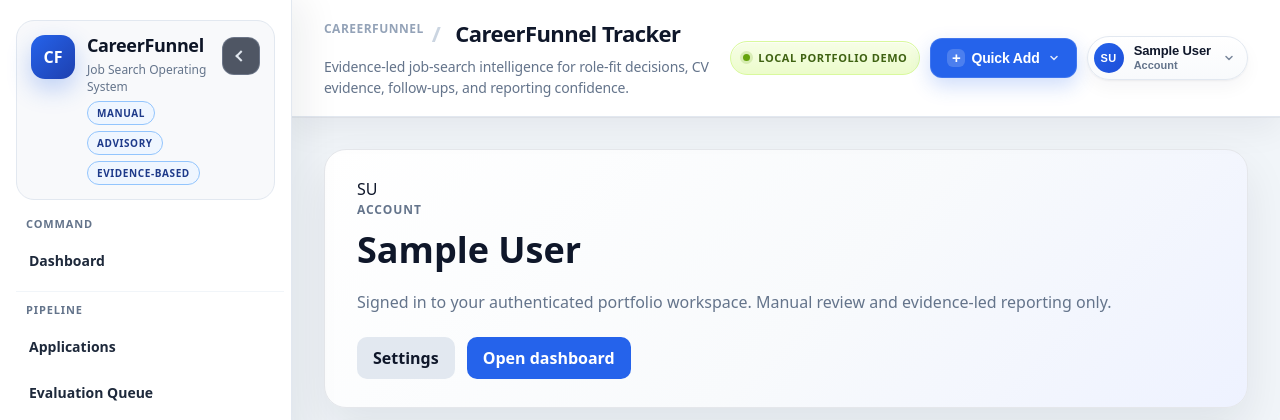
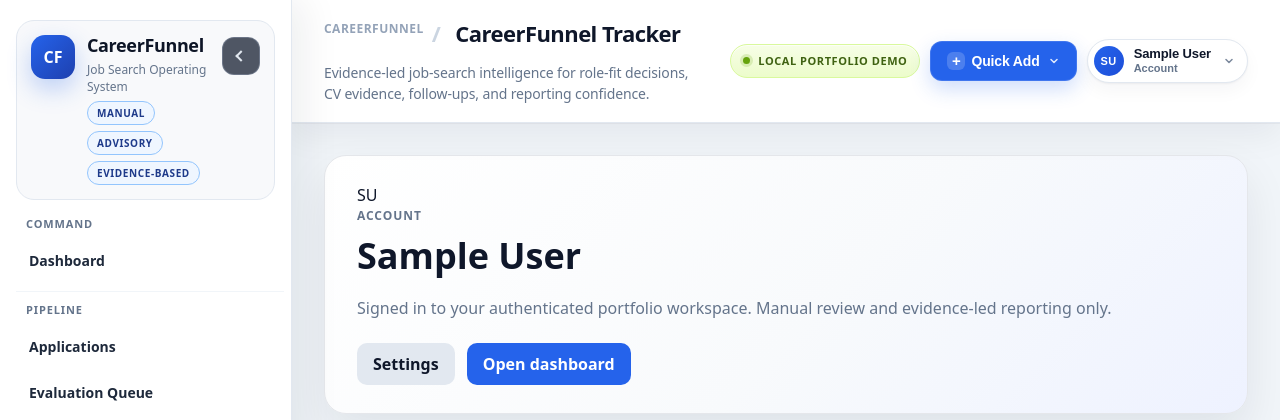
Before and after one commit to aminul-portfolio/careerfunnel-tracker, a Django app: page /accounts/profile/ in a window 1280 px wide. Shown: the top 420 px of the page. Run offline with Django 5.2, Linux system fonts and the light colour scheme; the visitor is signed in with stand-in values (Sample User, id 1); data that the repository does not hold is empty.

Commit message:
Polish topbar and messages premium UX

```diff
--- a/static/css/layout.css
+++ b/static/css/layout.css
@@ -319,6 +319,170 @@
     padding-top: 2px;
 }
 
+.cf-shell-topbar {
+    background: var(--cf-premium-surface);
+    border-bottom: 1px solid var(--cf-premium-border-soft);
+    box-shadow: var(--topbar-shadow);
+}
+
+.cf-shell-topbar-inner {
+    gap: 24px;
+}
+
+.cf-shell-topbar-main {
+    align-items: center;
+}
+
+.cf-shell-topbar-heading {
+    display: grid;
+    gap: 6px;
+}
+
+.cf-shell-breadcrumb .cf-breadcrumb-list {
+    margin: 0;
+    padding: 0;
+}
+
+.cf-shell-topbar-title {
+    color: var(--cf-premium-ink);
+}
+
+.cf-shell-topbar-subtitle {
+    color: var(--cf-premium-muted);
+    max-width: 760px;
+}
+
+.cf-shell-topbar-actions {
+    justify-content: flex-end;
+}
+
+.cf-shell-topbar-actions-cluster {
+    justify-content: flex-end;
+}
+
+.cf-shell-topbar-badge {
+    background: var(--cf-premium-success-bg);
+    color: var(--cf-premium-success-text);
+    border-color: var(--cf-premium-success-border);
+}
+
+.cf-shell-topbar-button {
+    transition:
+        background-color var(--motion-fast),
+        border-color var(--motion-fast),
+        color var(--motion-fast),
+        box-shadow var(--motion-fast),
+        transform var(--motion-fast);
+}
+
+.cf-shell-topbar-button:focus-visible {
+    outline: 0;
+    box-shadow: var(--focus-ring);
+}
+
+.cf-shell-topbar-menu {
+    position: relative;
+}
+
+.cf-shell-topbar-menu-panel {
+    background: var(--cf-premium-surface);
+    border-color: var(--cf-premium-border-soft);
+    box-shadow: var(--cf-premium-shadow-panel);
+}
+
+.cf-shell-user-menu .account-pill {
+    background: var(--cf-premium-surface);
+    border-color: var(--cf-premium-border-soft);
+}
+
+.cf-shell-user-menu .account-pill:hover,
+.cf-shell-user-menu .account-pill:focus-visible {
+    border-color: var(--cf-premium-border-strong);
+    box-shadow: var(--cf-premium-shadow-soft);
+}
+
+.cf-shell-auth-links {
+    display: flex;
+    align-items: center;
+    gap: var(--topbar-action-gap);
+    flex-wrap: wrap;
+}
+
+.cf-shell-messages {
+    display: grid;
+    gap: 10px;
+    margin: 0 0 18px;
+}
+
+.cf-shell-message {
+    display: flex;
+    align-items: flex-start;
+    gap: 10px;
+    padding: 12px 14px;
+    color: var(--cf-premium-neutral-text);
+    background: var(--cf-premium-neutral-bg);
+    border: 1px solid var(--cf-premium-neutral-border);
+    border-radius: var(--cf-premium-radius-md);
+    box-shadow: var(--cf-premium-shadow-soft);
+}
+
+.cf-shell-message::before {
+    content: "";
+    width: 8px;
+    height: 8px;
+    margin-top: 7px;
+    background: var(--cf-premium-muted);
+    border-radius: 999px;
+    flex-shrink: 0;
+}
+
+.cf-shell-message-success {
+    color: var(--cf-premium-success-text);
+    background: var(--cf-premium-success-bg);
+    border-color: var(--cf-premium-success-border);
+}
+
+.cf-shell-message-success::before {
+    background: var(--color-success);
+}
+
+.cf-shell-message-warning {
+    color: var(--cf-premium-warning-text);
+    background: var(--cf-premium-warning-bg);
+    border-color: var(--cf-premium-warning-border);
+}
+
+.cf-shell-message-warning::before {
+    background: var(--color-warning);
+}
+
+.cf-shell-message-error {
+    color: var(--cf-premium-danger-text);
+    background: var(--cf-premium-danger-bg);
+    border-color: var(--cf-premium-danger-border);
+}
+
+.cf-shell-message-error::before {
+    background: var(--color-danger);
+}
+
+.cf-shell-message-info {
+    color: var(--cf-premium-info-text);
+    background: var(--cf-premium-info-bg);
+    border-color: var(--cf-premium-info-border);
+}
+
+.cf-shell-message-info::before {
+    background: var(--cf-premium-primary);
+}
+
+.cf-shell-message-content {
+    min-width: 0;
+    line-height: 1.5;
+    font-size: 14px;
+    font-weight: 650;
+}
+
 .cf-sidebar-overlay {
     position: fixed;
     inset: 0;
@@ -444,6 +608,14 @@
         width: 100%;
         justify-content: flex-start;
     }
+
+    .cf-shell-auth-links {
+        width: 100%;
+    }
+
+    .cf-shell-auth-links .topbar__auth-link {
+        flex: 1 1 160px;
+    }
 }
 
 @media (min-width: 901px) {
--- a/templates/partials/messages.html
+++ b/templates/partials/messages.html
@@ -1 +1,12 @@
-{% if messages %}<div class="message-stack">{% for message in messages %}<div class="message message-{{ message.tags }}">{{ message }}</div>{% endfor %}</div>{% endif %}
+{% if messages %}
+<div class="message-stack cf-shell-messages" aria-label="Notifications">
+    {% for message in messages %}
+        <div
+            class="message message-{{ message.tags }} cf-shell-message{% if 'success' in message.tags %} cf-shell-message-success{% elif 'warning' in message.tags %} cf-shell-message-warning{% elif 'error' in message.tags %} cf-shell-message-error{% else %} cf-shell-message-info{% endif %}"
+            {% if 'error' in message.tags or 'warning' in message.tags %}role="alert"{% else %}role="status"{% endif %}
+        >
+            <span class="cf-shell-message-content">{{ message }}</span>
+        </div>
+    {% endfor %}
+</div>
+{% endif %}
--- a/templates/partials/navbar.html
+++ b/templates/partials/navbar.html
@@ -1,9 +1,9 @@
-<header class="topbar cf-topbar cf-topbar-premium">
-    <div class="topbar__inner">
-        <div class="cf-topbar-start topbar__identity">
+<header class="topbar cf-topbar cf-topbar-premium cf-shell-topbar" aria-label="Application header">
+    <div class="topbar__inner cf-shell-topbar-inner">
+        <div class="cf-topbar-start topbar__identity cf-shell-topbar-main">
             <button
                 type="button"
-                class="cf-sidebar-reopen-btn"
+                class="cf-sidebar-reopen-btn cf-shell-topbar-button"
                 id="sidebar-reopen-btn"
                 aria-label="Expand sidebar"
                 aria-controls="app-sidebar"
@@ -21,7 +21,7 @@
             </button>
             <button
                 type="button"
-                class="cf-mobile-nav-toggle"
+                class="cf-mobile-nav-toggle cf-shell-topbar-button"
                 id="mobile-nav-toggle"
                 aria-controls="app-sidebar"
                 aria-expanded="false"
@@ -31,38 +31,39 @@
                 <span class="cf-mobile-nav-toggle-bar" aria-hidden="true"></span>
                 <span class="cf-mobile-nav-toggle-bar" aria-hidden="true"></span>
             </button>
-            <div class="cf-topbar-heading topbar__heading topbar__identity-block">
-                <nav class="cf-breadcrumb topbar__breadcrumb" aria-label="Breadcrumb">
+            <div class="cf-topbar-heading topbar__heading topbar__identity-block cf-shell-topbar-heading">
+                <nav class="cf-breadcrumb topbar__breadcrumb cf-shell-breadcrumb" aria-label="Breadcrumb">
                     <ol class="cf-breadcrumb-list">
                         <li class="cf-breadcrumb-item">CareerFunnel</li>
-                        <li class="cf-breadcrumb-item cf-breadcrumb-item-current topbar__title" aria-current="page">
+                        <li class="cf-breadcrumb-item cf-breadcrumb-item-current topbar__title cf-shell-topbar-title" aria-current="page">
                             {% block page_heading %}CareerFunnel Tracker{% endblock %}
                         </li>
                     </ol>
                 </nav>
                 {% block topbar_subtitle %}
-                <p class="cf-topbar-subtitle topbar__subtitle">Evidence-led job-search intelligence for role-fit decisions, CV evidence, follow-ups, and reporting confidence.</p>
+                <p class="cf-topbar-subtitle topbar__subtitle cf-shell-topbar-subtitle">Evidence-led job-search intelligence for role-fit decisions, CV evidence, follow-ups, and reporting confidence.</p>
                 {% endblock %}
                 {% block topbar_actions %}{% endblock %}
             </div>
         </div>
-        <div class="topbar-actions cf-topbar-actions topbar__actions">
-            <div class="topbar__actions-cluster">
-                <span class="topbar__environment cf-env-badge topbar__badge">
+        <div class="topbar-actions cf-topbar-actions topbar__actions cf-shell-topbar-actions" aria-label="Header actions">
+            <div class="topbar__actions-cluster cf-shell-topbar-actions-cluster">
+                <span class="topbar__environment cf-env-badge topbar__badge cf-shell-topbar-badge">
                     <span class="topbar__environment-dot" aria-hidden="true"></span>
                     Local Portfolio Demo
                 </span>
                 {% if request.user.is_authenticated %}
                     <div
-                        class="topbar__menu topbar__menu--quick-add cf-quick-add topbar__quick-add"
+                        class="topbar__menu topbar__menu--quick-add cf-quick-add topbar__quick-add cf-shell-topbar-menu"
                         data-topbar-menu
                     >
                         <button
                             type="button"
-                            class="topbar__button cf-menu-trigger btn btn-primary topbar__quick-add-trigger"
+                            class="topbar__button cf-menu-trigger btn btn-primary topbar__quick-add-trigger cf-shell-topbar-button"
                             data-topbar-menu-trigger
                             aria-expanded="false"
                             aria-haspopup="true"
+                            aria-label="Open quick add menu"
                         >
                             <span class="topbar__quick-add-icon" aria-hidden="true">+</span>
                             Quick Add
@@ -70,17 +71,17 @@
                                 <path d="M3 4.5L6 7.5L9 4.5" stroke="currentColor" stroke-width="1.5" stroke-linecap="round" stroke-linejoin="round"/>
                             </svg>
                         </button>
-                        <ul class="topbar__menu-panel cf-menu-panel" role="menu" hidden>
+                        <ul class="topbar__menu-panel cf-menu-panel cf-shell-topbar-menu-panel" role="menu" aria-label="Quick add" hidden>
                             <li role="none"><a href="{% url 'applications:application_create' %}" role="menuitem">Add Application</a></li>
                             <li role="none"><a href="{% url 'daily_log:daily_log_create' %}" role="menuitem">Add Daily Log</a></li>
                             <li role="none"><a href="{% url 'weekly_review:weekly_review_create' %}" role="menuitem">Add Weekly Review</a></li>
                             <li role="none"><a href="{% url 'notes:note_create' %}" role="menuitem">Add Note</a></li>
                         </ul>
                     </div>
-                    <div class="topbar__menu topbar__menu--user cf-user-menu topbar__user topbar__account" data-topbar-menu>
+                    <div class="topbar__menu topbar__menu--user cf-user-menu topbar__user topbar__account cf-shell-user-menu" data-topbar-menu>
                         <button
                             type="button"
-                            class="topbar__button cf-menu-trigger user-pill topbar__user-pill account-pill"
+                            class="topbar__button cf-menu-trigger user-pill topbar__user-pill account-pill cf-shell-topbar-button"
                             data-topbar-menu-trigger
                             aria-expanded="false"
                             aria-haspopup="true"
@@ -95,7 +96,7 @@
                                 <path d="M3 4.5L6 7.5L9 4.5" stroke="currentColor" stroke-width="1.5" stroke-linecap="round" stroke-linejoin="round"/>
                             </svg>
                         </button>
-                        <ul class="topbar__menu-panel cf-menu-panel account-menu-panel" role="menu" hidden>
+                        <ul class="topbar__menu-panel cf-menu-panel account-menu-panel cf-shell-topbar-menu-panel" role="menu" aria-label="Account" hidden>
                             <li class="account-menu-header" role="none">
                                 <span class="account-menu-header__label">Signed in as</span>
                                 <strong class="account-menu-header__name">{{ account_display_name }}</strong>
@@ -111,8 +112,10 @@
                         </ul>
                     </div>
                 {% else %}
-                    <a href="{% url 'accounts:login' %}" class="btn btn-secondary topbar__button topbar__auth-link">Sign in</a>
-                    <a href="{% url 'accounts:register' %}" class="btn btn-primary topbar__button topbar__auth-link">Create account</a>
+                    <div class="cf-shell-auth-links" aria-label="Authentication links">
+                        <a href="{% url 'accounts:login' %}" class="btn btn-secondary topbar__button topbar__auth-link cf-shell-topbar-button">Sign in</a>
+                        <a href="{% url 'accounts:register' %}" class="btn btn-primary topbar__button topbar__auth-link cf-shell-topbar-button">Create account</a>
+                    </div>
                 {% endif %}
             </div>
         </div>
```
Also changed, not shown: apps/accounts/tests.py (+23 -0 lines), apps/dashboard/tests.py (+86 -0 lines).
